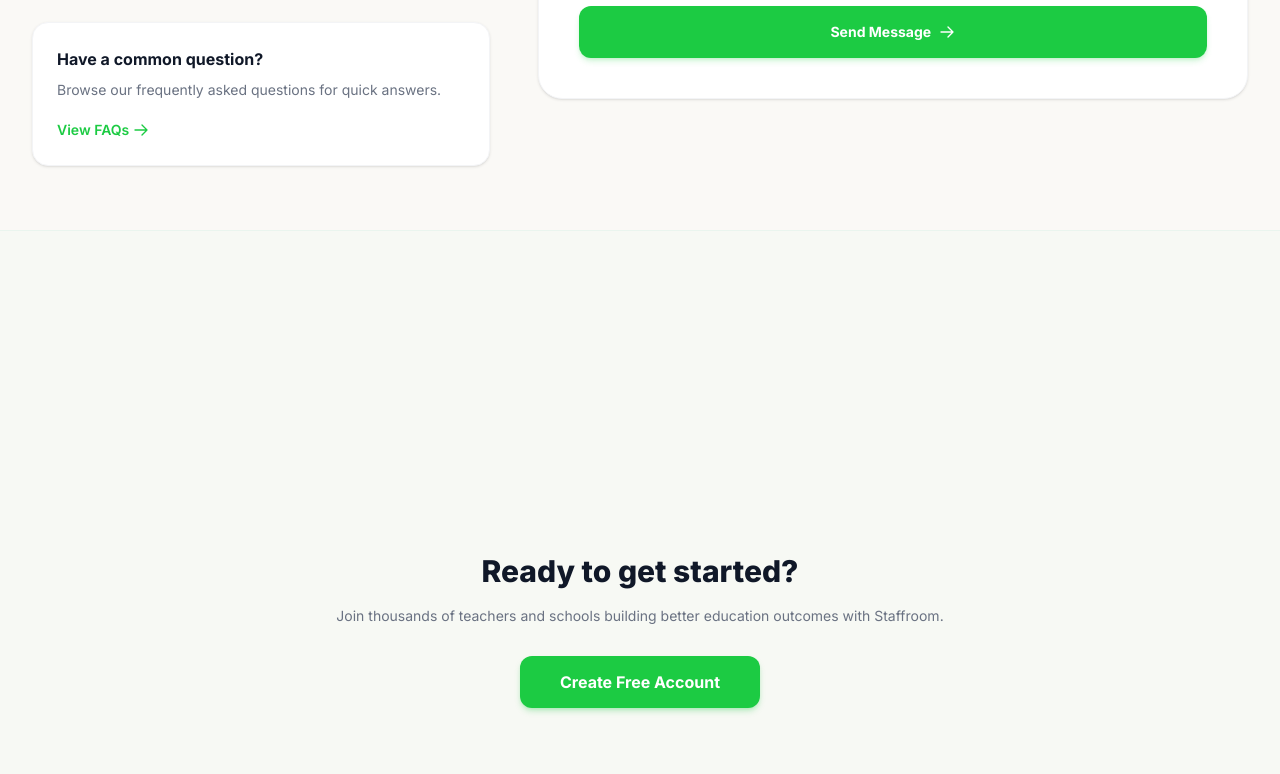
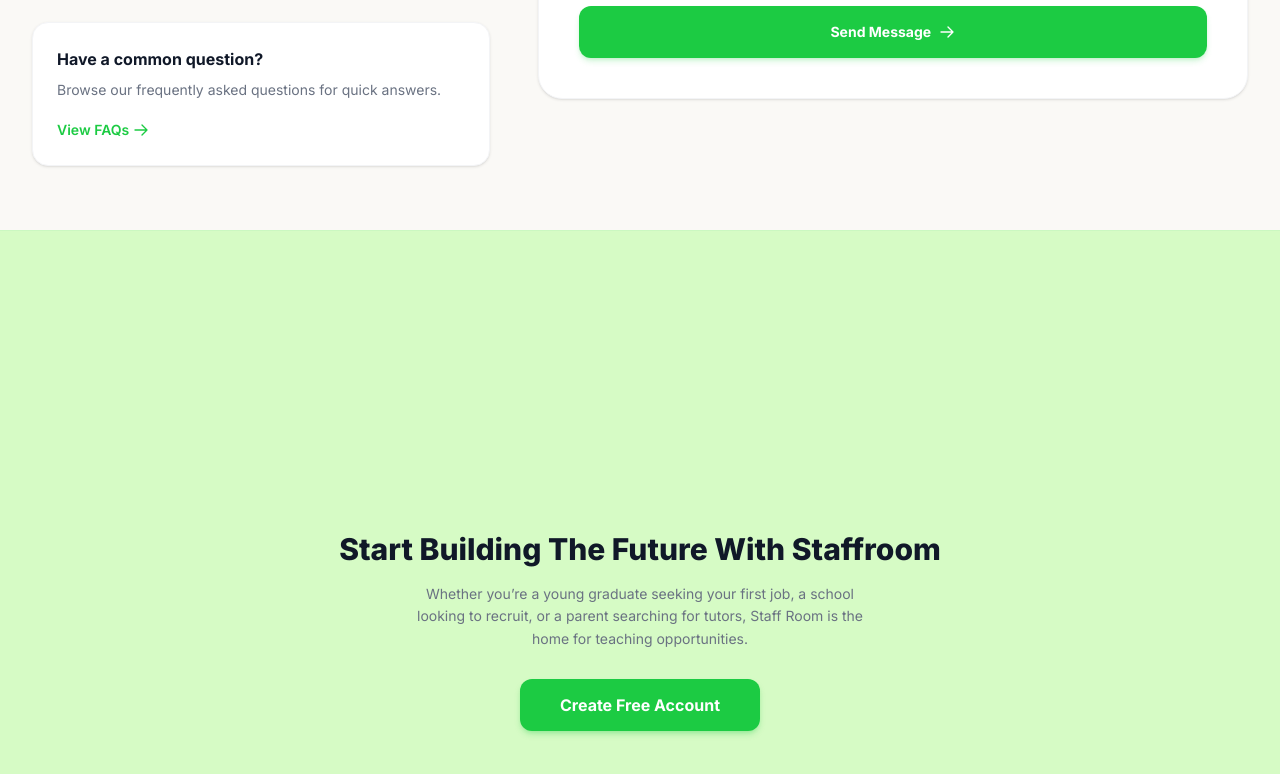
Before and after one commit to staffroom2026-creator/front-end-sr, a React (Vite) app: page /contact in a window 1280 px wide. Shown: the part 829-1603 px from the top of the page. Built offline with nearby package versions, Linux system fonts and the light colour scheme; no server answers.

Commit message:
CORRECTION ON THE FOOTER

```diff
--- a/src/components/FooterCTA.jsx
+++ b/src/components/FooterCTA.jsx
@@ -3,14 +3,14 @@ import { Link } from 'react-router-dom';
 
 export default function FooterCTA() {
   return (
-    <section className="bg-white border-t border-emerald-500/5 min-h-screen flex flex-col items-center justify-center mt-0">
+    <section className="bg-[#D6FBC5] border-t border-emerald-500/5 min-h-screen flex flex-col items-center justify-center mt-0">
       <div className="max-w-4xl mx-auto px-6 md:px-8 flex flex-col items-center text-center">
         <h2 className="text-3xl md:text-4xl font-extrabold mb-4 md:mb-6 text-gray-900 leading-tight">
           Ready to Find Your<br />Next Opportunity?
         </h2>
 
         <p className="text-gray-600 text-sm md:text-base mb-8 max-w-2xl leading-relaxed">
-          Join a growing network of educators connecting with schools through Staffroom.
+          Whether you’re a young graduate seeking your first job, a school looking to recruit, or a parent searching for tutors, Staff Room is the home for teaching opportunities.
         </p>
 
         <div className="flex flex-row items-center gap-4">
--- a/src/pages/About.jsx
+++ b/src/pages/About.jsx
@@ -151,7 +151,7 @@ export default function About() {
       </section>
 
       {/* Footer Section */}
-      <section className="bg-light-green/20 border-t border-emerald-500/5 min-h-screen flex flex-col items-center justify-center text-center">
+      <section className="bg-[#D6FBC5] border-t border-emerald-500/5 min-h-screen flex flex-col items-center justify-center text-center">
         <div className="max-w-4xl mx-auto px-6 md:px-8">
           <h2 className="text-3xl md:text-4xl font-extrabold text-gray-900 mb-6 leading-tight">
             Designed for the Future of Education
--- a/src/pages/Contact.jsx
+++ b/src/pages/Contact.jsx
@@ -257,11 +257,11 @@ export default function Contact() {
       </section>
 
       {/* Bottom Strip */}
-      <section className="bg-light-green/20 border-t border-emerald-500/5 min-h-screen flex flex-col items-center justify-center text-center">
+      <section className="bg-[#D6FBC5] border-t border-emerald-500/5 min-h-screen flex flex-col items-center justify-center text-center">
         <div className="max-w-2xl mx-auto px-6 md:px-8">
-          <h2 className="text-2xl md:text-3xl font-extrabold text-gray-900 mb-4">Ready to get started?</h2>
-          <p className="text-gray-500 text-sm mb-7 leading-relaxed">
-            Join thousands of teachers and schools building better education outcomes with Staffroom.
+          <h2 className="text-2xl md:text-3xl font-extrabold text-gray-900 mb-4">Start Building The Future With Staffroom</h2>
+          <p className="text-gray-500 px-20 text-sm mb-7 leading-relaxed">
+            Whether you’re a young graduate seeking your first job, a school looking to recruit, or a parent searching for tutors, Staff Room is the home for teaching opportunities.
           </p>
           <Link
             to="/signup"
--- a/src/pages/ForSchools.jsx
+++ b/src/pages/ForSchools.jsx
@@ -167,7 +167,7 @@ export default function ForSchools() {
       </section>
 
       {/* Bottom CTA Section */}
-      <section className="bg-light-green/20 min-h-screen flex flex-col items-center justify-center text-center">
+      <section className="bg-[#D6FBC5] min-h-screen flex flex-col items-center justify-center text-center">
         <div className="max-w-4xl mx-auto px-6 md:px-8">
           <h2 className="text-3xl md:text-4xl font-extrabold text-gray-900 mb-6 leading-tight">
             Ready to Find Your Next Opportunity?
--- a/src/pages/ForTeachers.jsx
+++ b/src/pages/ForTeachers.jsx
@@ -168,7 +168,7 @@ export default function ForTeachers() {
       </section>
 
       {/* Bottom CTA Section */}
-      <section className="bg-light-green/20 min-h-screen flex flex-col items-center justify-center text-center">
+      <section className="bg-[#D6FBC5] min-h-screen flex flex-col items-center justify-center text-center">
         <div className="max-w-4xl mx-auto px-6 md:px-8">
           <h2 className="text-3xl md:text-4xl font-extrabold text-gray-900 mb-6 leading-tight">
             Ready to Find Your Next Opportunity?
--- a/src/pages/JoinWaitlist.jsx
+++ b/src/pages/JoinWaitlist.jsx
@@ -212,7 +212,7 @@ export default function JoinWaitlist() {
       </section>
 
       {/* Footer Spacing */}
-      <div className="h-16"></div>
+      <div className="h-16 bg-[#D6FBC5]"></div>
     </div>
   );
 }
--- a/src/pages/Pricing.jsx
+++ b/src/pages/Pricing.jsx
@@ -154,7 +154,7 @@ export default function Pricing() {
       </main>
 
       {/* Bottom CTA Section */}
-      <section className="bg-light-green/20 min-h-screen flex flex-col items-center justify-center text-center">
+      <section className="bg-[#D6FBC5] min-h-screen flex flex-col items-center justify-center text-center">
         <div className="max-w-4xl mx-auto px-6 md:px-8">
           <h2 className="text-3xl md:text-4xl font-extrabold text-gray-900 mb-6 leading-tight">
             Ready to Find Your Next Opportunity?
--- a/src/pages/Waitlist.jsx
+++ b/src/pages/Waitlist.jsx
@@ -192,7 +192,7 @@ export default function Waitlist() {
         </div>
       </section>
 
-      <section className="relative overflow-hidden bg-[#e9f7ea] py-20">
+      <section className="relative overflow-hidden bg-[#D6FBC5] py-20">
         <div className="absolute inset-0 opacity-20">
           <img src={heroBg} alt="Reserve your spot" className="w-full h-full object-cover" />
           <div className="absolute inset-0 bg-emerald-600/70"></div>
```
